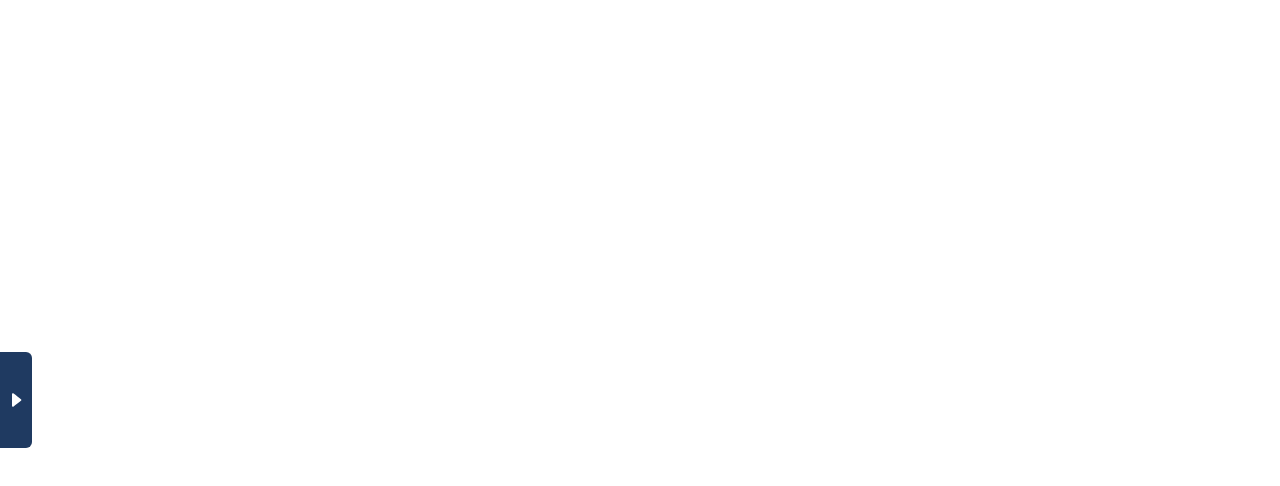
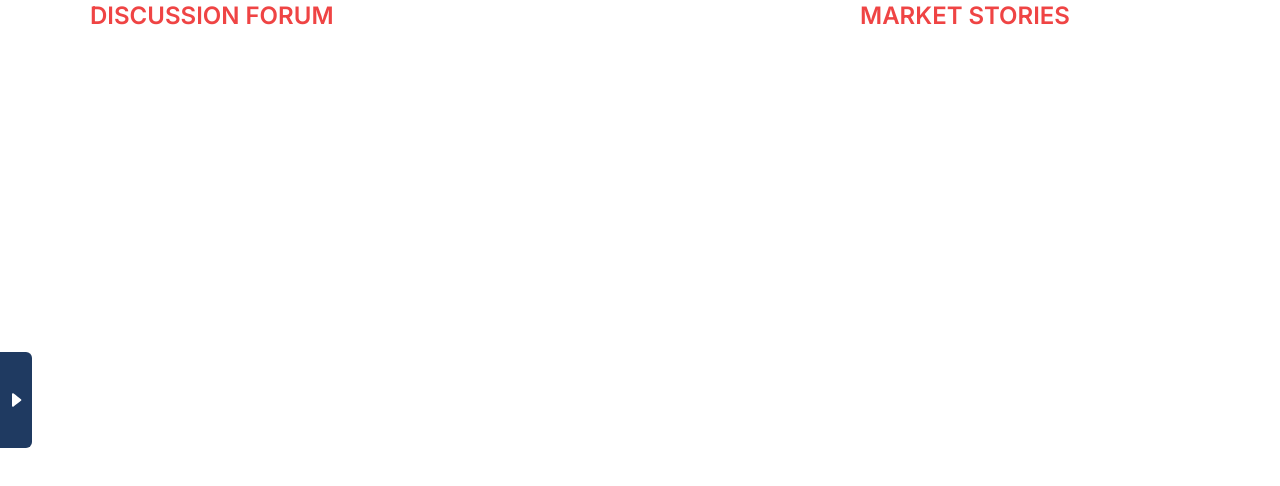
Before and after one commit to nathanaeld01/goindiastocks-assessment, a Next.js app: page / in a window 1280 px wide. Shown: the top 486 px of the page. Built offline with nearby package versions, Linux system fonts and the light colour scheme.

Commit message:
chore: added main content

```diff
--- a/src/app/page.tsx
+++ b/src/app/page.tsx
@@ -1,3 +1,26 @@
+import { TabContent, TabItem, Tabs } from "@/components/tabs";
+
 export default function Page() {
-	return <div className="max-w-[1100px] w-full h-full mx-auto flex"></div>;
+	return (
+		<div className="w-full flex flex-col">
+			<Tabs defaultIndex="discussion">
+				<div className="flex md:hidden">
+					<TabItem index="discussion">Discussion Forum</TabItem>
+					<TabItem index="market">Market Stories</TabItem>
+				</div>
+				<div className="max-w-[1100px] w-full mx-auto flex">
+					<TabContent index="discussion" className="flex-[7]">
+						<h2 className="hidden md:block text-2xl text-red font-semibold uppercase">
+							Discussion Forum
+						</h2>
+					</TabContent>
+					<TabContent index="market" className="flex-[3]">
+						<h2 className="hidden md:block text-2xl text-red font-semibold uppercase">
+							Market Stories
+						</h2>
+					</TabContent>
+				</div>
+			</Tabs>
+		</div>
+	);
 }
```
